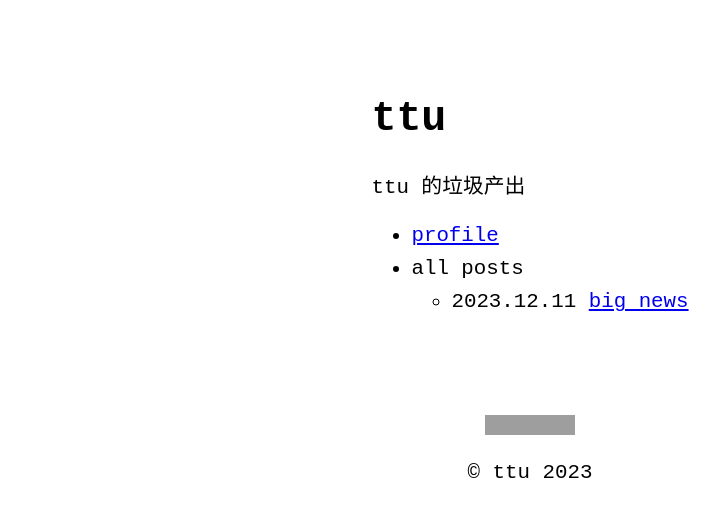
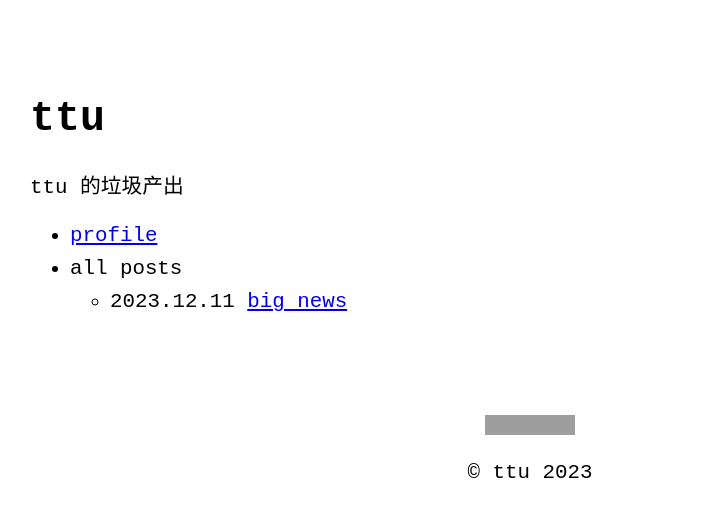
Before and after one commit to tt-u/tt-u.github.io, a Jekyll site: the page built from index.md, in a window 1280 px wide. Shown: the top 517 px of the page, without its empty margins (110-830 px from the left). Built offline with Jekyll 4.4.1, drawn with Linux system fonts in a browser that asks for light colours; grey boxes are pictures that could not be loaded.

Commit message:
Update no-style-please.scss

```diff
--- a/_sass/no-style-please.scss
+++ b/_sass/no-style-please.scss
@@ -45,8 +45,8 @@ li { margin: 0.4rem 0; }
 *:target { background: yellow; }
 
 .w {
-  width: fit-content;
-  max-width: 800px;
+  width: 90%;
+  max-width: 1000px;
   margin: 0 auto;
   padding: 4rem 2rem;
 }
```
